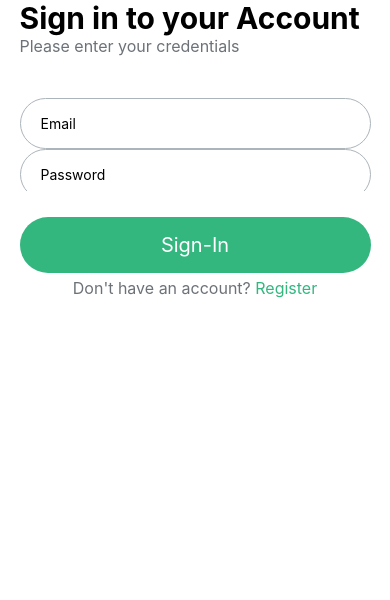
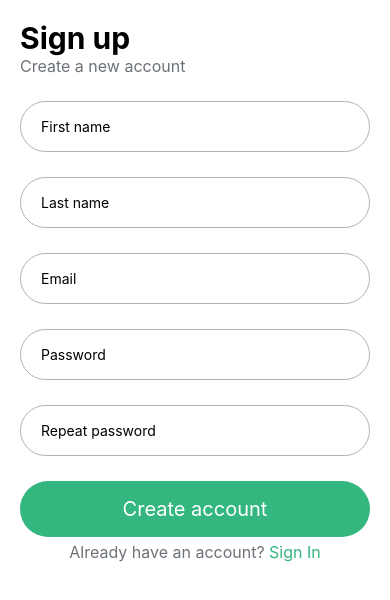
Before and after one commit to Omar-Gebal/crowd-investing-investor-app, a React Native app: screen /SignUp in a window 390 px wide. Shown: the top 600 px of the page. Built offline with nearby package versions, Linux system fonts and the light colour scheme.

Commit message:
sign up screen ui

```diff
--- a/App.js
+++ b/App.js
@@ -3,12 +3,13 @@ import { Provider } from 'react-redux'
 import { SafeAreaProvider, SafeAreaView } from "react-native-safe-area-context";
 
 import SignInScreen from 'src/features/auth/screens/SignInScreen';
+import SignUpScreen from 'src/features/auth/screens/SignUpScreen';
 
 export default function App() {
   return (
     <Provider store={store}>
       <SafeAreaProvider>
-        <SignInScreen />
+        <SignUpScreen />
       </SafeAreaProvider>
     </Provider>
   );
--- /dev/null
+++ b/src/features/auth/components/AuthPageHeader.js
@@ -0,0 +1,25 @@
+import { View, StyleSheet, Text } from 'react-native';
+import { FONT_SIZE } from 'src/shared/constants/dimension_constants';
+import { GREY_COLOR } from 'src/shared/constants/colorConstants';
+
+function AuthPageHeader({ title, subtitle }) {
+    return (
+        <View>
+            <Text style={styles.titelText}>{title}</Text>
+            <Text style={styles.subtitleText}>{subtitle}</Text>
+        </View>
+    );
+}
+
+export default AuthPageHeader;
+
+const styles = StyleSheet.create({
+    titelText: {
+        fontSize: FONT_SIZE.large,
+        fontWeight: 'bold',
+    },
+    subtitleText: {
+        fontSize: FONT_SIZE.small,
+        color: GREY_COLOR.medium,
+    }
+})
--- /dev/null
+++ b/src/features/auth/components/DefaultVerticalSpacing.js
@@ -0,0 +1,13 @@
+import React from 'react';
+import { View } from 'react-native';
+
+function DefaultVerticalSpacing(props) {
+    return (
+
+        <View style={{ height: 25 }}>
+
+        </View>
+    );
+}
+
+export default DefaultVerticalSpacing;
--- a/src/features/auth/screens/SignInScreen.js
+++ b/src/features/auth/screens/SignInScreen.js
@@ -8,6 +8,7 @@ import CustomSafeArea from "src/shared/components/CustomSafeArea";
 import HalfPressableSentence from "../components/HalfPressableSentence";
 import FormErrorText from "../components/FormErrorText";
 import { emailRegexPattern, passwordRegexPattern } from "src/shared/utils/validators";
+import AuthPageHeader from "../components/AuthPageHeader";
 
 function SignInScreen(props) {
 
@@ -40,8 +41,7 @@ function SignInScreen(props) {
         <CustomSafeArea>
             <View style={styles.container}>
                 <View>
-                    <Text style={styles.titelText}>Sign in to your Account</Text>
-                    <Text style={styles.subtitleText}>Please enter your credentials</Text>
+                    <AuthPageHeader title={'Sign in to your account'} subtitle={'Please enter your credentials'} />
                 </View>
                 <View>
                     <View style={styles.formView}>
@@ -101,6 +101,7 @@ function SignInScreen(props) {
 
 const styles = StyleSheet.create({
     container: {
+        paddingVertical: '5%',
         paddingHorizontal: '5%',
         justifyContent: 'space-between',
         backgroundColor: 'white'
@@ -121,14 +122,6 @@ const styles = StyleSheet.create({
         backgroundColor: 'white',
         justifyContent: 'flex-end'
     },
-    titelText: {
-        fontSize: FONT_SIZE.large,
-        fontWeight: 'bold',
-    },
-    subtitleText: {
-        fontSize: FONT_SIZE.small,
-        color: GREY_COLOR.medium,
-    }
 
 })
 
--- /dev/null
+++ b/src/features/auth/screens/SignUpScreen.js
@@ -0,0 +1,98 @@
+import React from 'react';
+import { View, StyleSheet, ScrollView } from 'react-native';
+import CustomSafeArea from 'src/shared/components/CustomSafeArea';
+import AuthPageHeader from '../components/AuthPageHeader';
+import CustomInput from '../components/CustomInput';
+import { useForm } from 'react-hook-form';
+import CustomButton from 'src/shared/components/CustomButton';
+import HalfPressableSentence from '../components/HalfPressableSentence';
+import DefaultVerticalSpacing from '../components/DefaultVerticalSpacing';
+
+function SignUpScreen(props) {
+
+    const { control, handleSubmit, formState: { errors } } = useForm({
+        defaultValues: {
+            email: "",
+            password: "",
+        }
+    });
+    const fieldRequiredError = 'This field is required'
+
+    return (
+        <CustomSafeArea>
+            <ScrollView style={styles.screenWrapper}>
+                <AuthPageHeader title={'Sign up'} subtitle={'Create a new account'} />
+                <DefaultVerticalSpacing />
+                <CustomInput
+                    name="first_name"
+                    placeholder="First name"
+                    control={control}
+                    rules={
+                        {
+                            required: fieldRequiredError
+                        }
+                    }
+                />
+                <DefaultVerticalSpacing />
+                <CustomInput
+                    name="last_name"
+                    placeholder="Last name"
+                    control={control}
+                    rules={
+                        {
+                            required: fieldRequiredError
+                        }
+                    }
+                />
+                <DefaultVerticalSpacing />
+                <CustomInput
+                    name="email"
+                    placeholder="Email"
+                    control={control}
+                    rules={
+                        {
+                            required: fieldRequiredError
+                        }
+                    }
+                />
+                <DefaultVerticalSpacing />
+                <CustomInput
+                    name="password"
+                    placeholder="Password"
+                    control={control}
+                    rules={
+                        {
+                            required: fieldRequiredError
+                        }
+                    }
+                />
+                <DefaultVerticalSpacing />
+                <CustomInput
+                    name="repeat_password"
+                    placeholder="Repeat password"
+                    control={control}
+                    rules={
+                        {
+                            required: fieldRequiredError
+                        }
+                    }
+                />
+                <DefaultVerticalSpacing />
+                <CustomButton onPress={handleSubmit(console.log('tehee'))} title="Create account" />
+                <HalfPressableSentence part1={'Already have an account?'} part2={'Sign In'} />
+            </ScrollView>
+        </CustomSafeArea>
+    );
+}
+
+const styles = StyleSheet.create({
+    screenWrapper: {
+        padding: 20,
+        display: 'flex',
+        backgroundColor: 'white',
+        height: '120%',
+    }
+
+})
+
+export default SignUpScreen;
```
